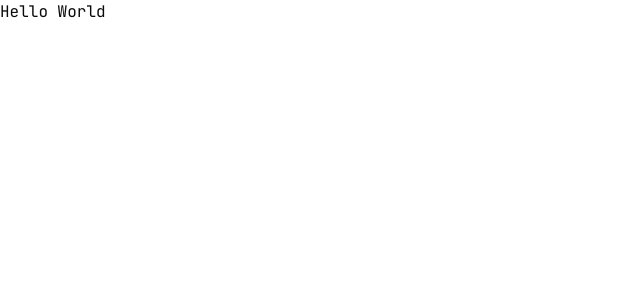
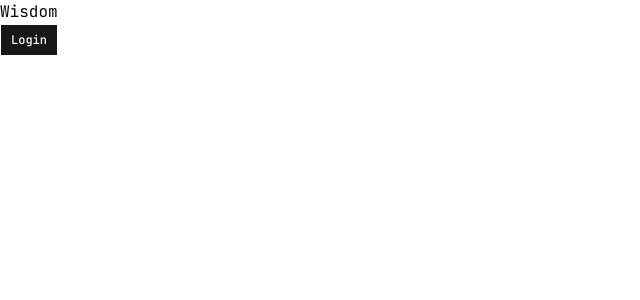
Before and after one commit to Renaanprofissional/wisdom, a Next.js app: page / in a window 1280 px wide. Shown: the top 300 px of the page, without its empty margins (0-640 px from the left). Built offline with nearby package versions, Linux system fonts and the light colour scheme.

Commit message:
chore: add shadcn

```diff
--- a/app/page.tsx
+++ b/app/page.tsx
@@ -1,8 +1,10 @@
+import { Button } from "@/components/ui/button";
 
 export default function Home() {
   return (
     <div>
-      <h1>Hello World</h1>
+      <h1>Wisdom</h1>
+      <Button>Login</Button>
     </div>
   );
 }
```
